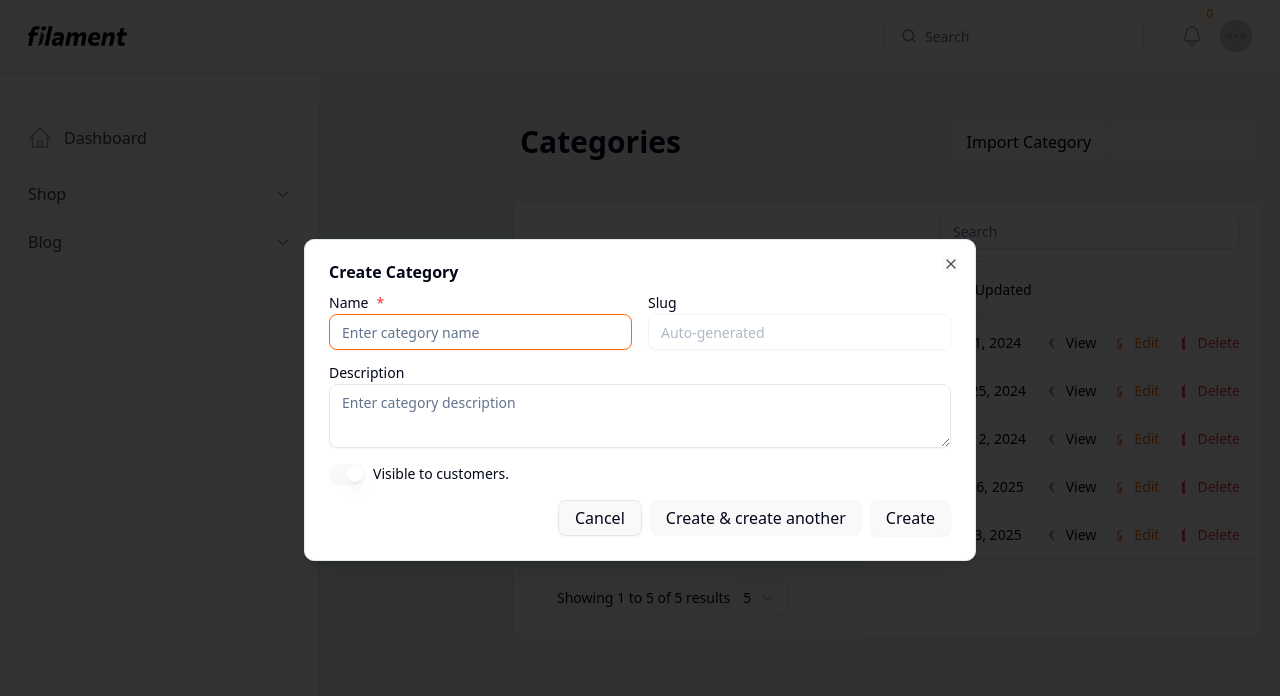
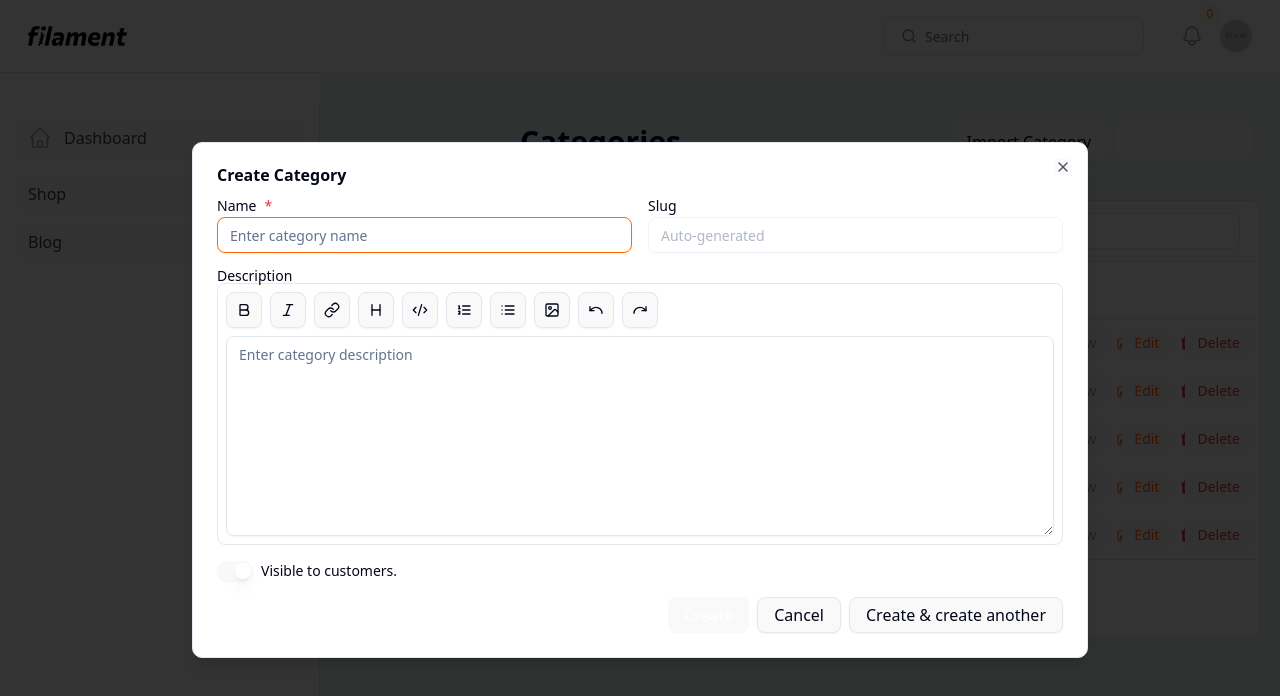
Before and after one commit to sathmijayasuriya/filament, a React (Vite) app in the folder frontend/: page /categories in a window 1280 px wide. Both pictures are taken after a click on the button "New Category". Shown: the top 696 px of the page. Built offline with nearby package versions, Linux system fonts and the light colour scheme.

Commit message:
Implement view category functionality

```diff
--- a/frontend/src/components/categories/CategoryTable.jsx
+++ b/frontend/src/components/categories/CategoryTable.jsx
@@ -31,7 +31,7 @@ import {
   SelectValue,
 } from "@/components/ui/select";
 import DeleteMessageDialog from "../posts/DeleteMessageDialog";
-
+import ViewCategoryDialog from "./ViewCategoryDialog";
 const data = [
   { name: "Category 1", slug: "category-1", visibility: true, lastUpdated: "Nov 1, 2024" },
   { name: "Category 2", slug: "category-2", visibility: false, lastUpdated: "Oct 25, 2024" },
@@ -70,7 +70,6 @@ const CategoryTable = () => {
   };
 
   //delete
-    //delete
     const [deleteDialogOpen, setDeleteDialogOpen] = useState(false);
     const [selectedRowId, setSelectedRowId] = useState(null);
     const handleDeleteClick = (rowId) => {
@@ -79,7 +78,6 @@ const CategoryTable = () => {
     };
 
     const handleConfirmDelete = () => {
-      // Perform delete action here using selectedRowId
       console.log("Deleting row with ID:", selectedRowId);
       setDeleteDialogOpen(false);
       setSelectedRowId(null);
@@ -90,6 +88,22 @@ const CategoryTable = () => {
       setSelectedRowId(null);
     };
 
+  //view
+  const [viewDialogOpen, setViewDialogOpen] = useState(false);
+  const [selectedCategory, setSelectedCategory] = useState(null);
+
+  const handleViewClick = (rowId) => {
+    setSelectedRowId(rowId);
+    const category = data.find((item) => item.slug === rowId);
+    setSelectedCategory(category); // Set the category state
+    setViewDialogOpen(true);
+  };
+
+  const handleCloseView = () => {
+    setViewDialogOpen(false);
+    setSelectedRowId(null);
+    setSelectedCategory(null); // Clear the category state
+  };
 
 
   return (
@@ -124,9 +138,15 @@ const CategoryTable = () => {
           </TableHeader>
           <TableBody>
             {pageData.map((item) => (
-              <TableRow key={item.slug}
-              noBorder = {true}
-              className={`hover:bg-gray-100 ${selectedRows.includes(item.slug) ? "border-l-2 border-orange-400" : ""}`}>
+              <TableRow
+                key={item.slug}
+                noBorder={true}
+                className={`hover:bg-gray-100 ${
+                  selectedRows.includes(item.slug)
+                    ? "border-l-2 border-orange-400"
+                    : ""
+                }`}
+              >
                 <TableCell>
                   <div className="ml-10">
                     <Checkbox
@@ -175,7 +195,12 @@ const CategoryTable = () => {
                   <div className="flex space-x-2">
                     <div className="flex items-center space-x-[-10px]">
                       <EyeIcon className="text-[#A2A2AB] h-4 w-4" />
-                      <Button variant="link" size="sm">
+                      <Button
+                        onClick={() => handleViewClick(item.slug)}
+                        className="text-[#A2A2AB]"
+                        variant="link"
+                        size="sm"
+                      >
                         View
                       </Button>
                     </div>
@@ -208,7 +233,6 @@ const CategoryTable = () => {
           <TableFooter>
             <TableRow>
               <TableCell colSpan={3}>
-
                 <div className="flex justify-between items-center ml-6 p-3">
                   <div>
                     Showing {start + 1} to {Math.min(end, data.length)} of{" "}
@@ -245,6 +269,11 @@ const CategoryTable = () => {
           onConfirm={handleConfirmDelete}
           onCancel={handleCancelDelete}
         />
+        <ViewCategoryDialog
+          open={viewDialogOpen}
+          onOpenChange={setViewDialogOpen}
+          category={selectedCategory} // Pass the category data
+        />
       </div>
     </div>
   );
--- a/frontend/src/components/categories/CreateCategoryDialog.jsx
+++ b/frontend/src/components/categories/CreateCategoryDialog.jsx
@@ -1,24 +1,39 @@
 import { useState } from "react";
-import { Dialog, DialogContent, DialogHeader, DialogTitle, DialogTrigger } from "@/components/ui/dialog";
+import { Dialog, DialogContent, DialogHeader, DialogTitle } from "@/components/ui/dialog";
 import { Input } from "@/components/ui/input";
-import { Textarea } from "@/components/ui/textarea";
 import { Button } from "@/components/ui/button";
 import { Switch } from "@/components/ui/switch";
 import { Label } from "@/components/ui/label";
+import {
+  Bold,
+  Italic,
+  Link,
+  Heading,
+  Code2,
+  ListOrdered,
+  List,
+  Image,
+  Undo,
+  Redo,
+} from "lucide-react";
+import { Textarea } from "@/components/ui/textarea";
 
-export default function CreateCategoryDialog({open, onOpenChange, onConfirm, onCancel }) {
+export default function CreateCategoryDialog({ open, onOpenChange, onConfirm, onCancel }) {
   const [isVisible, setIsVisible] = useState(true);
+  const [description, setDescription] = useState("");
 
   return (
     <Dialog open={open} onOpenChange={onOpenChange}>
-      <DialogContent className="sm:max-w-2xl">
+      <DialogContent className="sm:max-w-4xl">
         <DialogHeader>
           <DialogTitle>Create Category</DialogTitle>
         </DialogHeader>
         <div className="grid gap-4">
           <div className="grid grid-cols-2 gap-4">
             <div>
-              <Label htmlFor="name">Name <span className="text-red-500">*</span></Label>
+              <Label htmlFor="name">
+                Name <span className="text-red-500">*</span>
+              </Label>
               <Input id="name" placeholder="Enter category name" className="mt-1" />
             </div>
             <div>
@@ -28,16 +43,64 @@ export default function CreateCategoryDialog({open, onOpenChange, onConfirm, onC
           </div>
           <div>
             <Label htmlFor="description">Description</Label>
-            <Textarea id="description" placeholder="Enter category description" className="mt-1" />
+            <div className="border rounded-md p-2">
+              <div className="flex items-center space-x-2 mb-2">
+                <Button variant="outline" size="icon">
+                  <Bold size={16} />
+                </Button>
+                <Button variant="outline" size="icon">
+                  <Italic size={16} />
+                </Button>
+                <Button variant="outline" size="icon">
+                  <Link size={16} />
+                </Button>
+                <Button variant="outline" size="icon">
+                  <Heading size={16} />
+                </Button>
+                <Button variant="outline" size="icon">
+                  <Code2 size={16} />
+                </Button>
+                <Button variant="outline" size="icon">
+                  <ListOrdered size={16} />
+                </Button>
+                <Button variant="outline" size="icon">
+                  <List size={16} />
+                </Button>
+                <Button variant="outline" size="icon">
+                  <Image size={16} />
+                </Button>
+                <Button variant="outline" size="icon">
+                  <Undo size={16} />
+                </Button>
+                <Button variant="outline" size="icon">
+                  <Redo size={16} />
+                </Button>
+              </div>
+              <Textarea
+                id="description"
+                placeholder="Enter category description"
+                className="mt-1 h-50"
+                value={description}
+                onChange={(e) => setDescription(e.target.value)}
+              />
+            </div>
           </div>
           <div className="flex items-center gap-2">
             <Switch id="visibility" checked={isVisible} onCheckedChange={setIsVisible} />
             <Label htmlFor="visibility">Visible to customers.</Label>
           </div>
           <div className="flex justify-end gap-2">
-            <Button variant="outline" onClick={onCancel}>Cancel</Button>
-            <Button variant="secondary">Create & create another</Button>
-            <Button onClick={onConfirm} >Create</Button>
+            <Button
+              className="bg-orange-400 hover:bg-orange-500 text-white"
+              variant="primary"
+              onClick={onConfirm}
+            >
+              Create
+            </Button>
+            <Button variant="outline" onClick={onCancel}>
+              Cancel
+            </Button>
+            <Button variant="outline">Create & create another</Button>
           </div>
         </div>
       </DialogContent>
--- /dev/null
+++ b/frontend/src/components/categories/ViewCategoryDialog.jsx
@@ -0,0 +1,90 @@
+import React from 'react';
+import {
+  Dialog,
+  DialogContent,
+  DialogHeader,
+  DialogTitle,
+  DialogClose,
+} from '@/components/ui/dialog';
+import { Label } from '@/components/ui/label';
+import { XCircle, Eye } from 'lucide-react'; // Import the Eye icon
+import { Button } from '@/components/ui/button';
+
+export default function ViewCategoryDialog({ open, onOpenChange, category }) {
+  if (!category) return null; // Handle case where category data is not available
+
+  const { name, slug, description, visibility, updatedAt } = category;
+
+  return (
+    <Dialog open={open} onOpenChange={onOpenChange}>
+      <DialogContent className="sm:max-w-3xl">
+        <DialogHeader>
+          <DialogTitle>View {name}</DialogTitle>
+          <DialogClose className="absolute right-4 top-4 rounded-sm opacity-70 transition-opacity hover:opacity-100 focus:outline-none focus:ring-2 focus:ring-ring focus:ring-offset-2 data-[state=open]:bg-secondary">
+            <svg
+              xmlns="http://www.w3.org/2000/svg"
+              viewBox="0 0 24 24"
+              fill="none"
+              stroke="currentColor"
+              strokeWidth="2"
+              strokeLinecap="round"
+              strokeLinejoin="round"
+              className="h-4 w-4"
+            >
+              <line x1="18" y1="6" x2="6" y2="18" />
+              <line x1="6" y1="6" x2="18" y2="18" />
+            </svg>
+            <span className="sr-only">Close</span>
+          </DialogClose>
+        </DialogHeader>
+          <div className="grid gap-4 py-4">
+            <div className="grid grid-cols-4 items-start gap-5">
+            <Label htmlFor="name" className="text-right ">
+            Name
+              </Label>
+              <div className="col-span-3">
+                {name}
+              </div>
+            </div>
+            <div className="grid grid-cols-4 items-start gap-4">
+              <Label htmlFor="slug" className="text-right">
+                Slug
+              </Label>
+              <div className="col-span-3">
+                {slug}
+              </div>
+            </div>
+            <div className="grid grid-cols-4 items-start gap-4">
+              <Label htmlFor="description" className="text-right">
+                Description
+              </Label>
+              <div className="col-span-3">
+                {description}
+              </div>
+            </div>
+            <div className="grid grid-cols-4 items-start gap-4">
+              <Label htmlFor="visibility" className="text-right">
+                Visibility
+              </Label>
+              <div className="col-span-3">
+                {visibility ? 'Visible' : <XCircle className="text-red-500" />}
+              </div>
+            </div>
+            <div className="grid grid-cols-4 items-start gap-4">
+              <Label htmlFor="updatedAt" className="text-right">
+                Updated at
+              </Label>
+              <div className="col-span-3">
+                {new Date(updatedAt).toLocaleString()}
+              </div>
+            </div>
+          </div>
+        <div className="flex justify-start">
+          <Button variant="outline" onClick={() => onOpenChange(false)}>
+            Close
+          </Button>
+        </div>
+      </DialogContent>
+    </Dialog>
+  );
+}
--- a/frontend/src/components/posts/PostsTable.jsx
+++ b/frontend/src/components/posts/PostsTable.jsx
@@ -207,7 +207,7 @@ const PostsTable = () => {
         <div className="flex space-x-2">
           <div className="flex items-center space-x-[-10px]">
             <EyeIcon className="text-[#A2A2AB] h-4 w-4" />
-            <Button variant="link" size="sm">
+            <Button className="text-[#A2A2AB]" variant="link" size="sm">
               View
             </Button>
           </div>
```
Also changed, not shown: frontend/src/components/categories/CviewDialog.jsx (deleted). Lines whose indentation alone changed are shown as unchanged.
